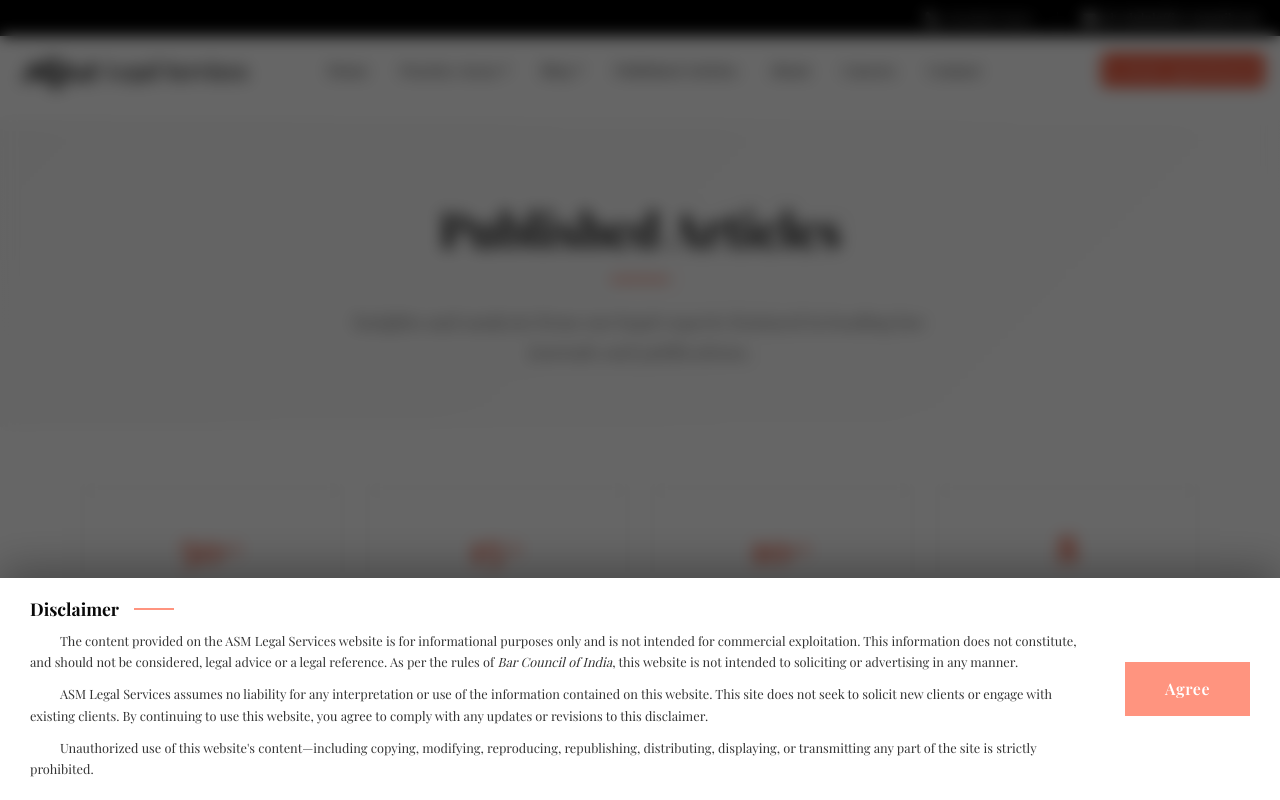
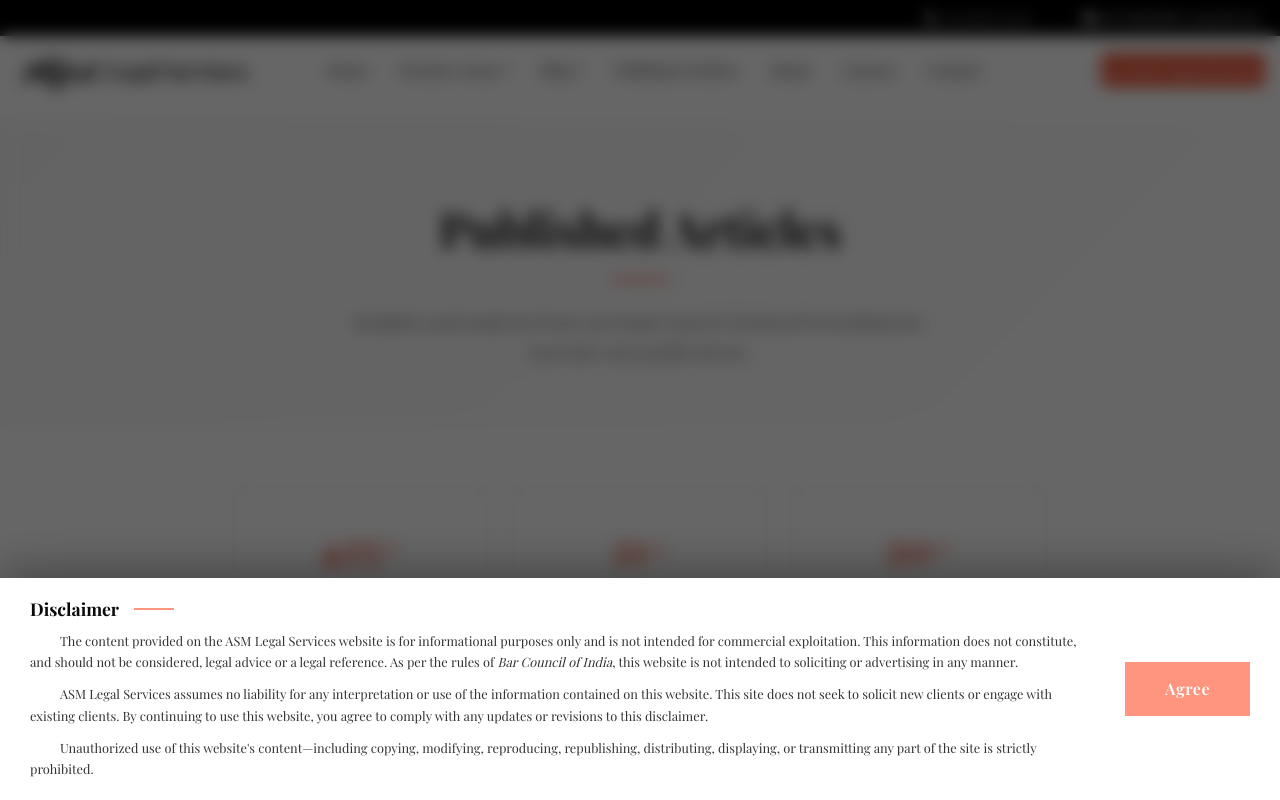
Before and after one commit to asmlegalservice/asmlegal, a React (Vite) app: page /published-articles in a window 1280 px wide. Shown: the top 800 px of the page. Built offline with nearby package versions, Linux system fonts and the light colour scheme.

Commit message:
correction

```diff
--- a/src/components/NavBar/NavBar.jsx
+++ b/src/components/NavBar/NavBar.jsx
@@ -74,6 +74,7 @@ const servicesData = [
       "Clear Contracts & Legal Documentation",
       "Safeguard Your Brand & Business",
       "Founder & Investor Documentation",
+      "Fund Raising & Investor Documentation",
       "Strategic dispute resolution & risk control"
     ],
   },
--- a/src/pages/Home/ComponentsHome/VisionSection/VisionSection.css
+++ b/src/pages/Home/ComponentsHome/VisionSection/VisionSection.css
@@ -115,6 +115,13 @@
   transform: translateX(5px);
 }
 
+.article-modal-overlay{
+  color: #ef4524e6;
+  overflow-y:auto;
+  overscroll-behavior: contain;
+  display: block;
+}
+
 /* MOBILE FIX */
 @media (max-width: 768px) {
   .col-lg-4:not(:last-child) .vision-card::after {
--- a/src/pages/PublishedArticles/PublishedArticles.jsx
+++ b/src/pages/PublishedArticles/PublishedArticles.jsx
@@ -70,31 +70,31 @@ const PublishedArticles = () => {
       {/* Stats Section */}
       <section className="articles-stats">
         <div className="container">
-          <div className="row g-4">
-            <div className="col-6 col-md-3">
+          <div className="row g-4 w-75 mx-auto">
+            <div className="col-6 col-md-4">
               <div className="stat-box">
-                <span className="stat-number">50+</span>
-                <span className="stat-label">Articles Published</span>
+                <span className="stat-number">425+</span>
+                <span className="stat-label">Legal Blogs Published</span>
               </div>
             </div>
-            <div className="col-6 col-md-3">
+            <div className="col-6 col-md-4">
               <div className="stat-box">
-                <span className="stat-number">15+</span>
-                <span className="stat-label">Legal Journals</span>
+                <span className="stat-number">21+</span>
+                <span className="stat-label">Years of Legal Practice Experience</span>
               </div>
             </div>
-            <div className="col-6 col-md-3">
+            <div className="col-6 col-md-4">
               <div className="stat-box">
-                <span className="stat-number">10+</span>
-                <span className="stat-label">Years of Writing</span>
+                <span className="stat-number">20+</span>
+                <span className="stat-label">Legal Topics Covered In Blogs</span>
               </div>
             </div>
-            <div className="col-6 col-md-3">
+            {/* <div className="col-6 col-md-3">
               <div className="stat-box">
                 <span className="stat-number">8</span>
                 <span className="stat-label">Practice Areas</span>
               </div>
-            </div>
+            </div> */}
           </div>
         </div>
       </section>
@@ -102,10 +102,7 @@ const PublishedArticles = () => {
       {/* Articles List */}
       <section className="articles-list-section">
         <div className="container">
-          <div className="section-header text-center">
-            <h2>Featured Publications</h2>
-            <div className="title-underline"></div>
-          </div>
+
 
           <div className="articles-grid">
             {/* First Row - 3 Articles */}
```
